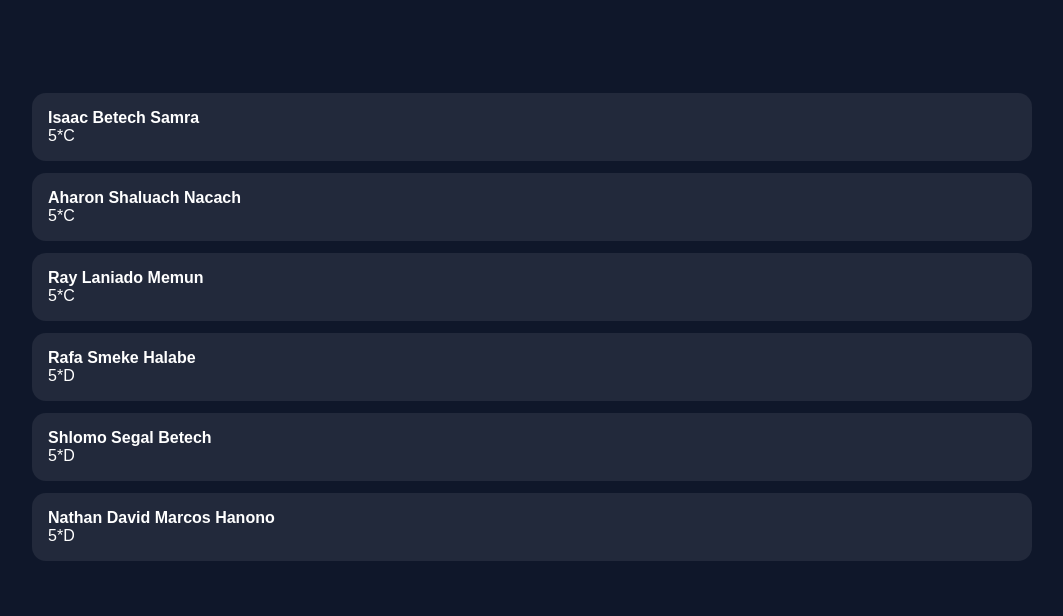
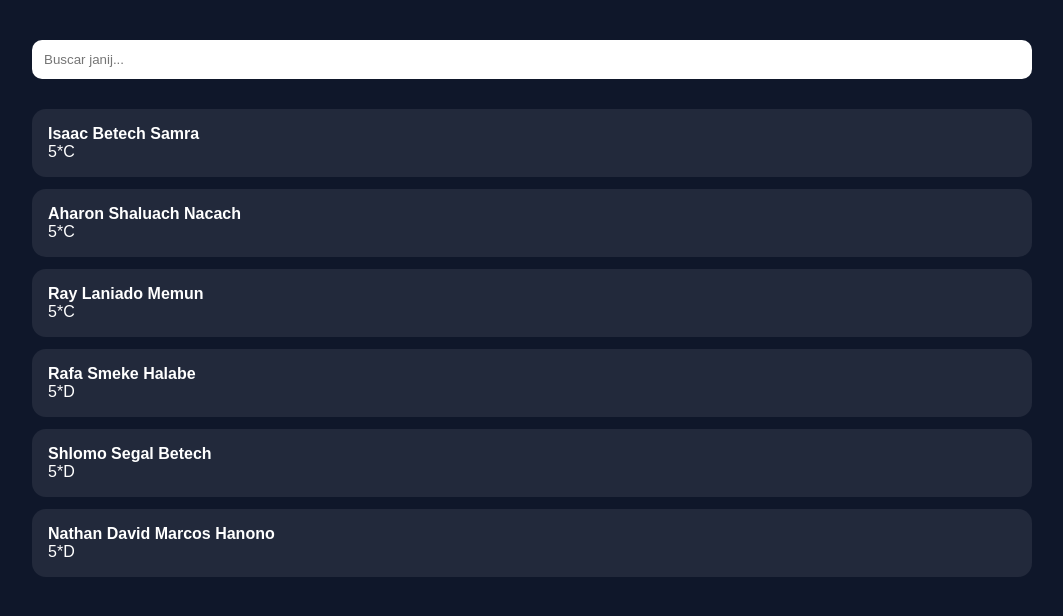
Before and after one commit to rashimshivteisrael-rgb/ShivteApp, a Django app: template templates/janijim.html in a window 1280 px wide. Shown: the top 616 px of the page, without its empty margins (108-1171 px from the left). Run offline with Django 4.2, Linux system fonts and the light colour scheme; the template is opened without the code that fills it: values that come from a table or form of the project are taken from there, others are empty; data comes from the database, SQL or seed files in the repository.

Commit message:
buscador janijim

```diff
--- a/templates/janijim.html
+++ b/templates/janijim.html
@@ -20,6 +20,13 @@ body { margin:0; font-family:Arial; background:#0f172a; color:white; }
     <div class="topbar">
         <h1>{{ titulo }}</h1>
 
+        <input
+          type="text"
+          id="buscador"
+          placeholder="Buscar janij..."
+          style="width:100%; padding:12px; border-radius:10px; border:none; margin:10px 0;"
+        >
+
         {% if request.session.usuario_tipo == 'admin' %}
            <a class="btn" href="/janijim/agregar/">+ Agregar janij</a>
         {% endif %}
@@ -33,7 +40,7 @@ body { margin:0; font-family:Arial; background:#0f172a; color:white; }
 
     <div class="grid">
         {% for j in janijim %}
-            <a class="card" href="/janijim/{{ j.id }}/" style="text-decoration:none; color:white;">
+            <a class="card janij-card" href="/janijim/{{ j.id }}/" data-nombre="{{ j.nombre|lower }}" style="text-decoration:none; color:white;">
                <strong>{{ j.nombre }}</strong><br>
                {% if j.kbutza %}
                    {{ j.kbutza.nombre }}
@@ -46,5 +53,24 @@ body { margin:0; font-family:Arial; background:#0f172a; color:white; }
 
 </div>
 
+<script>
+const buscador = document.getElementById('buscador');
+const cards = document.querySelectorAll('.janij-card');
+
+buscador.addEventListener('input', function() {
+    const valor = this.value.toLowerCase();
+
+    cards.forEach(card => {
+        const nombre = card.getAttribute('data-nombre');
+
+        if (nombre.includes(valor)) {
+            card.style.display = 'block';
+        } else {
+            card.style.display = 'none';
+        }
+    });
+});
+</script>
+
 </body>
 </html>
```
Also changed, not shown: templates/detalle_janij_publico.html (+8 -1 lines).
